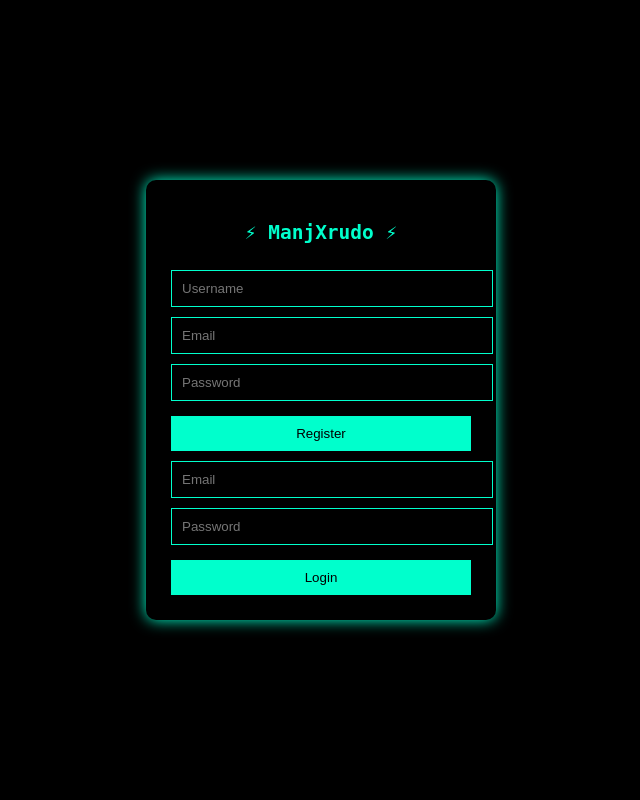
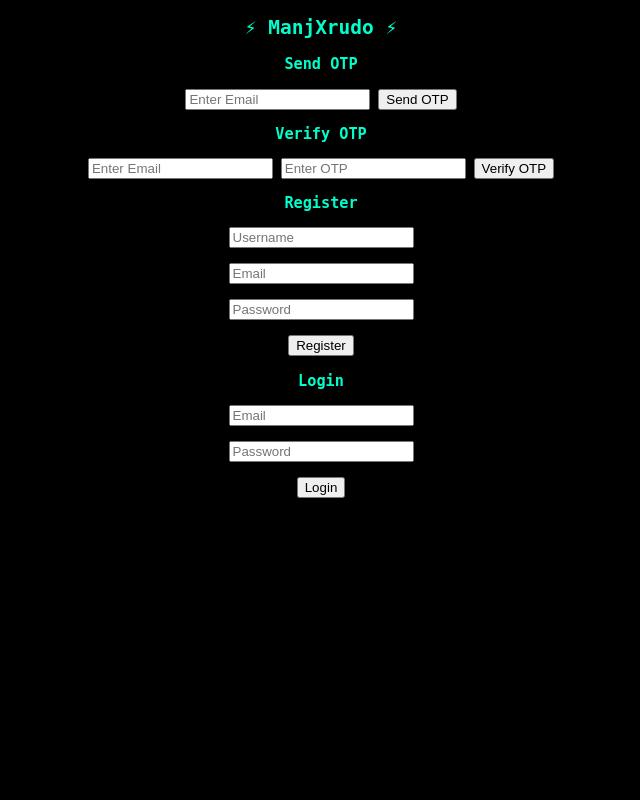
Before and after one commit to aarupi994/manjXrudo, a FastAPI app: page / in a window 1280 px wide. Shown: the whole page, without its empty margins (319-959 px from the left). Run offline with FastAPI, Linux system fonts and the light colour scheme.

Commit message:
Refactor register.html for OTP and login features

```diff
--- a/templates/register.html
+++ b/templates/register.html
@@ -3,73 +3,39 @@
 <head>
 <meta charset="UTF-8">
 <title>ManjXrudo</title>
-
-<style>
-body{
-    margin:0;
-    background:black;
-    color:#00ffcc;
-    font-family:monospace;
-    display:flex;
-    justify-content:center;
-    align-items:center;
-    height:100vh;
-}
-
-.container{
-    background:#000;
-    padding:25px;
-    border-radius:10px;
-    box-shadow:0 0 15px #00ffcc;
-    width:300px;
-}
-
-h2{
-    text-align:center;
-}
-
-input{
-    width:100%;
-    padding:10px;
-    margin-top:10px;
-    background:black;
-    border:1px solid #00ffcc;
-    color:#00ffcc;
-}
-
-button{
-    width:100%;
-    padding:10px;
-    margin-top:15px;
-    background:#00ffcc;
-    border:none;
-    cursor:pointer;
-}
-</style>
 </head>
 
-<body>
-
-<div class="container">
+<body style="background:black;color:#00ffcc;font-family:monospace;text-align:center;">
 
 <h2>⚡ ManjXrudo ⚡</h2>
 
-<form method="post" action="/register">
-<input type="text" name="username" placeholder="Username" required>
-<input type="email" name="email" placeholder="Email" required>
-<input type="password" name="password" placeholder="Password" required>
+<h3>Send OTP</h3>
+<form action="/send-otp" method="post">
+<input type="email" name="email" placeholder="Enter Email" required>
+<button type="submit">Send OTP</button>
+</form>
 
+<h3>Verify OTP</h3>
+<form action="/verify-otp" method="post">
+<input type="email" name="email" placeholder="Enter Email" required>
+<input type="text" name="otp" placeholder="Enter OTP" required>
+<button type="submit">Verify OTP</button>
+</form>
+
+<h3>Register</h3>
+<form action="/register" method="post">
+<input type="text" name="username" placeholder="Username" required><br><br>
+<input type="email" name="email" placeholder="Email" required><br><br>
+<input type="password" name="password" placeholder="Password" required><br><br>
 <button type="submit">Register</button>
 </form>
 
-<form method="post" action="/login">
-<input type="email" name="email" placeholder="Email">
-<input type="password" name="password" placeholder="Password">
-
+<h3>Login</h3>
+<form action="/login" method="post">
+<input type="email" name="email" placeholder="Email"><br><br>
+<input type="password" name="password" placeholder="Password"><br><br>
 <button type="submit">Login</button>
 </form>
 
-</div>
-
 </body>
 </html>
```
